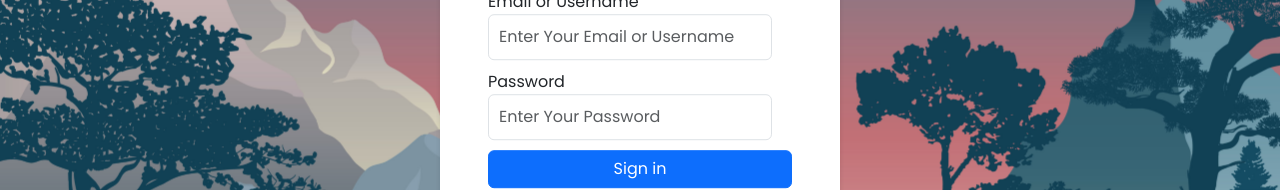
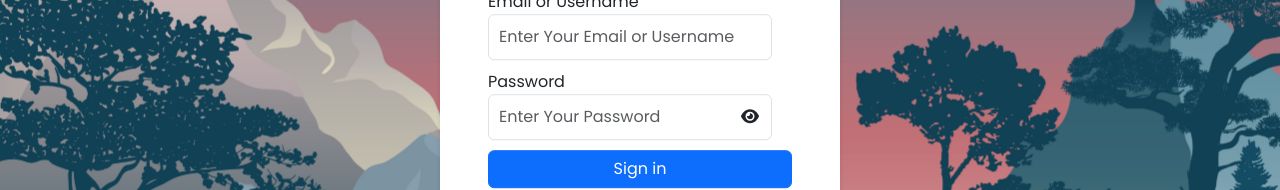
Before and after one commit to Aymen27k/my-portfolio, a React (Vite) app: page /todolist in a window 1280 px wide. Shown: the part 308-498 px from the top of the page. Built offline with nearby package versions, Linux system fonts and the light colour scheme.

Commit message:
Added password-toggle

```diff
--- a/package.json
+++ b/package.json
@@ -1,7 +1,7 @@
 {
   "name": "my-website",
   "private": true,
-  "version": "0.7.1",
+  "version": "0.7.5",
   "type": "module",
   "scripts": {
     "dev": "vite",
@@ -10,6 +10,9 @@
     "preview": "vite preview"
   },
   "dependencies": {
+    "@fortawesome/fontawesome-svg-core": "^6.7.2",
+    "@fortawesome/free-solid-svg-icons": "^6.7.2",
+    "@fortawesome/react-fontawesome": "^0.2.2",
     "@popperjs/core": "^2.11.8",
     "axios": "^1.7.9",
     "bootstrap": "^5.3.3",
--- /dev/null
+++ b/src/Components/usePasswordToggle.jsx
@@ -0,0 +1,17 @@
+import React from "react";
+import { useState } from "react";
+import { FontAwesomeIcon } from "@fortawesome/react-fontawesome";
+import { faEye, faEyeSlash } from "@fortawesome/free-solid-svg-icons";
+
+const usePasswordToggle = () => {
+  const [Visible, setVisible] = useState(false);
+  const [passwordVisible, setPasswordVisible] = useState(false);
+  const Icon = <FontAwesomeIcon icon={Visible ? faEyeSlash : faEye} />;
+  const inputType = Visible ? "text" : "password";
+  const togglePasswordVisibility = () => {
+    setVisible((Visible) => !Visible);
+  };
+  return [inputType, Icon, togglePasswordVisibility];
+};
+
+export default usePasswordToggle;
--- a/src/Login.jsx
+++ b/src/Login.jsx
@@ -4,6 +4,7 @@ import axios from "axios";
 import PropTypes from "prop-types";
 import { LoadingContext } from "./LoadingContext.jsx";
 import LoadingSpinner from "./LoadingSpinner.jsx";
+import usePasswordToggle from "./Components/usePasswordToggle.jsx";
 
 function Login({ setIsLoggedIn }) {
   const [userLogin, setUserLogin] = useState("");
@@ -11,6 +12,8 @@ function Login({ setIsLoggedIn }) {
   //const [rememberme, setRememeberme] = useState(false);
   const [loginError, setLoginError] = useState(false);
   const { isLoading, setLoading } = useContext(LoadingContext);
+  const [passwordInputType, toggleIcon, togglePasswordVisibility] =
+    usePasswordToggle();
 
   const handleSubmit = async (e) => {
     e.preventDefault();
@@ -66,10 +69,10 @@ function Login({ setIsLoggedIn }) {
               className="form-control"
             />
           </div>
-          <div className="mb-2">
+          <div className="password-field mb-2">
             <label htmlFor="password">Password</label>
             <input
-              type="password"
+              type={passwordInputType}
               value={password}
               onChange={(e) => setPassword(e.target.value.trim())}
               required
@@ -77,6 +80,12 @@ function Login({ setIsLoggedIn }) {
               placeholder="Enter Your Password"
               className="form-control"
             />
+            <span
+              className="password-toogle-icon"
+              onClick={togglePasswordVisibility}
+            >
+              {toggleIcon}
+            </span>
           </div>
           {/* <div className="mb-2">
           <input
--- a/src/Signup.jsx
+++ b/src/Signup.jsx
@@ -4,6 +4,7 @@ import { Link, useNavigate } from "react-router-dom";
 import axios from "axios";
 import { LoadingContext } from "./LoadingContext.jsx";
 import LoadingSpinner from "./LoadingSpinner.jsx";
+import usePasswordToggle from "./Components/usePasswordToggle.jsx";
 
 function Signup({ onSignup }) {
   const [username, setUsername] = useState("");
@@ -12,6 +13,8 @@ function Signup({ onSignup }) {
   const [showAlert, setShowAlert] = useState(false);
   const [signupError, setSignupError] = useState(null);
   const { isLoading, setLoading } = useContext(LoadingContext);
+  const [passwordInputType, toggleIcon, togglePasswordVisibility] =
+    usePasswordToggle();
   const navigate = useNavigate();
 
   const handleSubmit = async (e) => {
@@ -92,7 +95,7 @@ function Signup({ onSignup }) {
           <div className="mb-2">
             <label htmlFor="password">Password</label>
             <input
-              type="password"
+              type={passwordInputType}
               id="password"
               value={password}
               onChange={(e) => setPassword(e.target.value.trim())}
@@ -100,6 +103,12 @@ function Signup({ onSignup }) {
               placeholder="Enter Your Password"
               className="form-control"
             />
+            <span
+              className="password-toogle-icon-signup"
+              onClick={togglePasswordVisibility}
+            >
+              {toggleIcon}
+            </span>
           </div>
           <div className="d-grid">
             <button className="btn btn-primary">Sign Up</button>
--- a/src/index.css
+++ b/src/index.css
@@ -259,3 +259,38 @@ span{
   display: flex;
   align-items: center;
 }
+.password-field{
+  position: relative;
+}
+.form_container .password-toogle-icon{
+  position: absolute;
+  top: 50%;
+  right: 15px;
+  transform: translate(-100%);
+  z-index: 1000;
+  cursor: pointer;
+}
+.form_container .password-toogle-icon-signup{
+  position: absolute;
+  top: 61%;
+  right: 62px;
+  transform: translate(-100%);
+  z-index: 1000;
+  cursor: pointer;
+}/**
+.form_container .password-toogle-icon-oldpassword{
+  position: absolute;
+  top: 27.2%;
+  right: 62px;
+  transform: translate(-100%);
+  z-index: 1000;
+  cursor: pointer;
+}
+.form_container .password-toogle-icon-password{
+  position: absolute;
+  top: 44.2%;
+  right: 62px;
+  transform: translate(-100%);
+  z-index: 1000;
+  cursor: pointer;
+}*/
```
Also changed, not shown: 2 other files (tests, documents, lock files or other folders).
